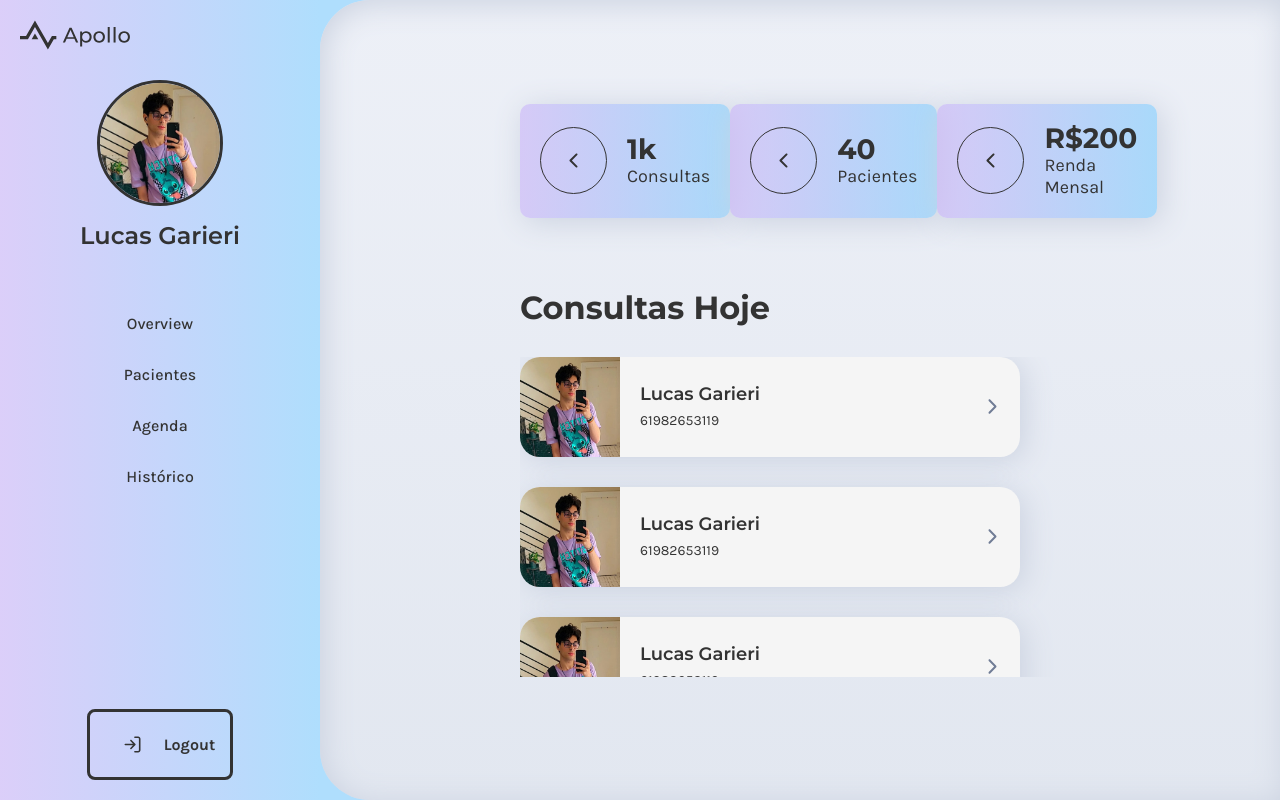
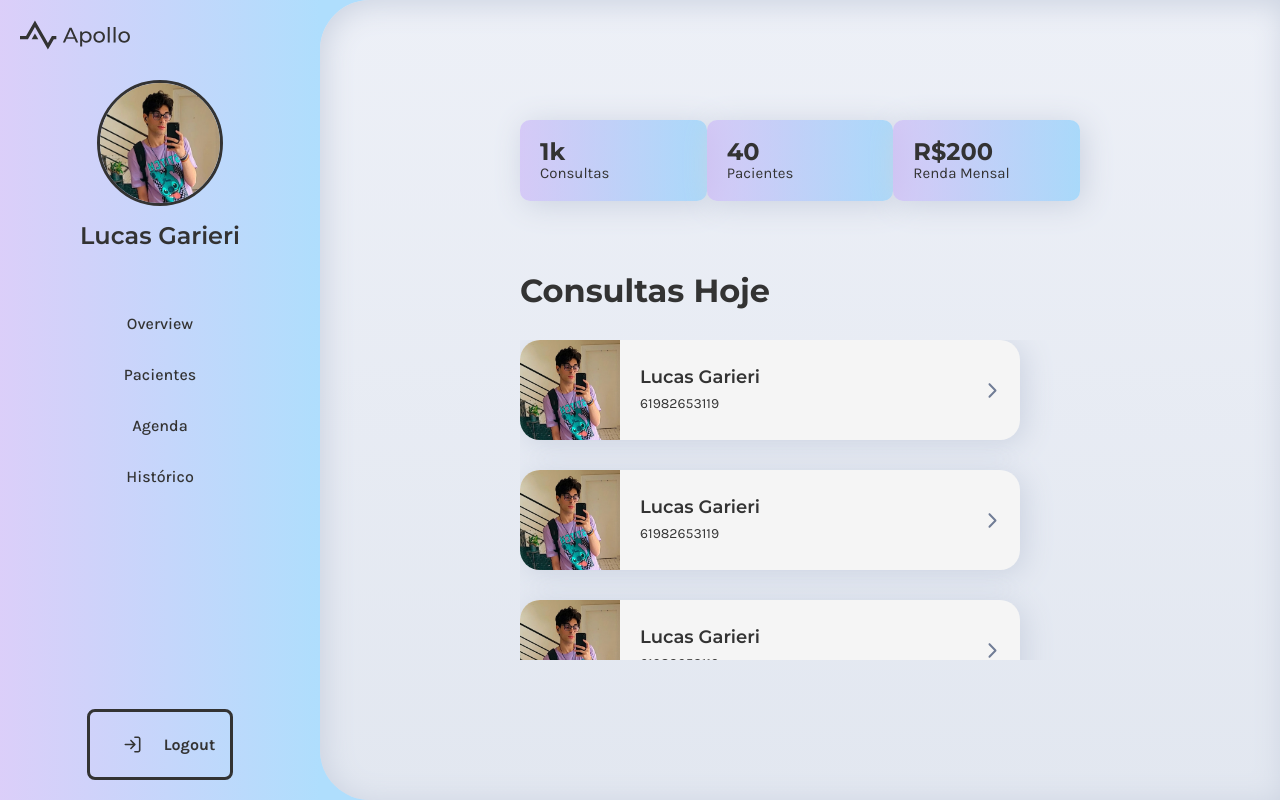
Before and after one commit to pedrohrodrig/LabEngSoft2-Frontend, a React (Create React App) app in the folder frontend/: page /overview in a window 1280 px wide. Built offline with nearby package versions, Linux system fonts and the light colour scheme.

Commit message:
✨ Add BigNumber

```diff
--- a/frontend/src/components/bignumber/bignumber.css
+++ b/frontend/src/components/bignumber/bignumber.css
@@ -1,5 +1,10 @@
+a.bignumber {
+    text-decoration: none;
+    color: var(--black);
+}
+
 .bignumber {
-    width: 230px;
+    width: 175px;
     display: flex;
     align-items: center;
     gap: 20px;
@@ -9,19 +14,30 @@
     box-shadow: 4px 4px 30px var(--shadow);
 }
 
-.bignumber .icon {
-    padding: 20px;
+.bignumber .circle-icon {
+    height: 20px;
+    width: 20px;
+    padding: 15px;
     border: 1px solid var(--black);
     border-radius: 50%;
 }
 
-.bignumber .content {
+.bignumber .number {
     display: flex;
     flex-direction: column;
     gap: 2px;
 }
 
-.bignumber .content h1 {
-    font-size: 28px;
+.bignumber .number h1 {
+    font-size: 24px;
     line-height: 100%;
 }
+
+.bignumber .number p {
+    font-size: 15px;
+    line-height: 100%;
+}
+
+.disabled-link {
+    pointer-events: none;
+}
--- a/frontend/src/components/bignumber/bignumber.js
+++ b/frontend/src/components/bignumber/bignumber.js
@@ -1,20 +1,21 @@
 import React from "react";
+import { Link } from "react-router-dom";
 import Icon from "../../components/icon/icon";
 
 import "./bignumber.css"
 
-function BigNumber({ className, number, text }) {
-    const classes = `bignumber ${className}`;
+function BigNumber({ className, number, text, iconType, to }) {
+    const classes = to ? `bignumber ${className}` : `bignumber disabled-link ${className}`;
 
     return (
-        <div className={classes}>
-            <Icon iconType="chevron-left" />
+        <Link className={classes} to={to} >
+                <Icon className="circle-icon" iconType={iconType} />
 
-            <div className="content">
-                <h1>{number}</h1>
-                <p>{text}</p>
-            </div>
-        </div>
+                <div className="number">
+                    <h1>{number}</h1>
+                    <p>{text}</p>
+                </div>
+        </Link>
     );
 }
 
```
